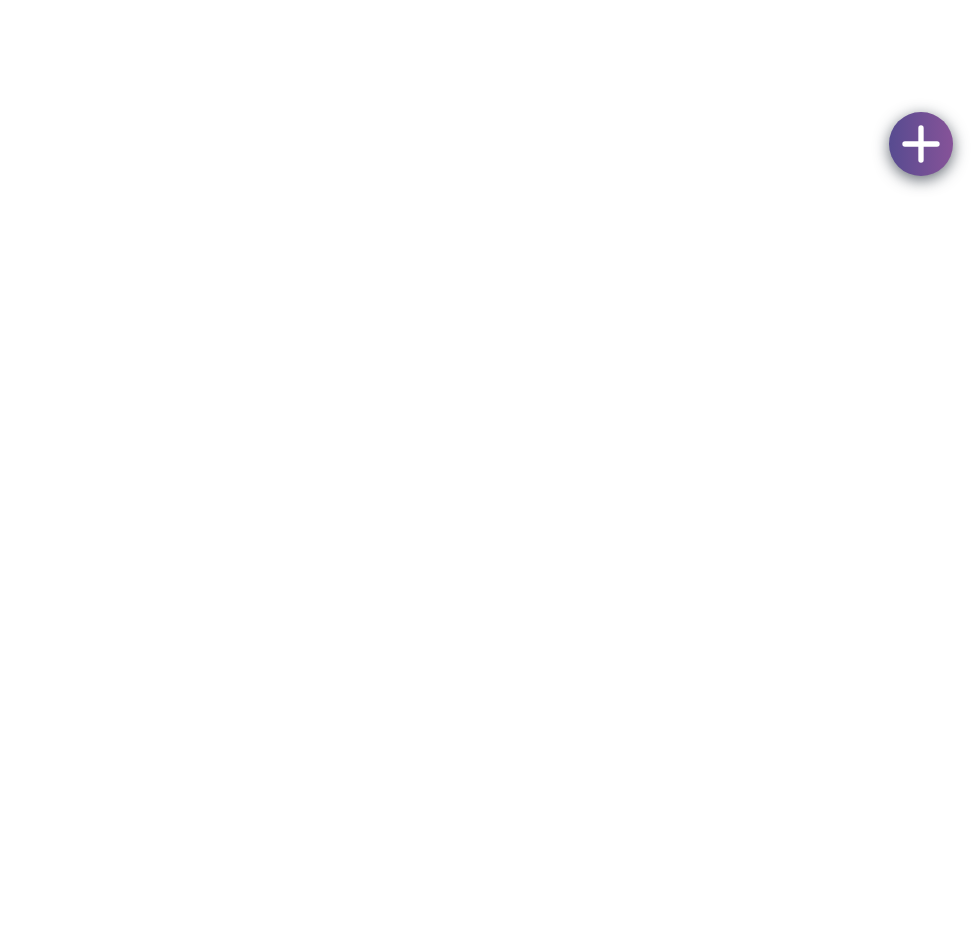
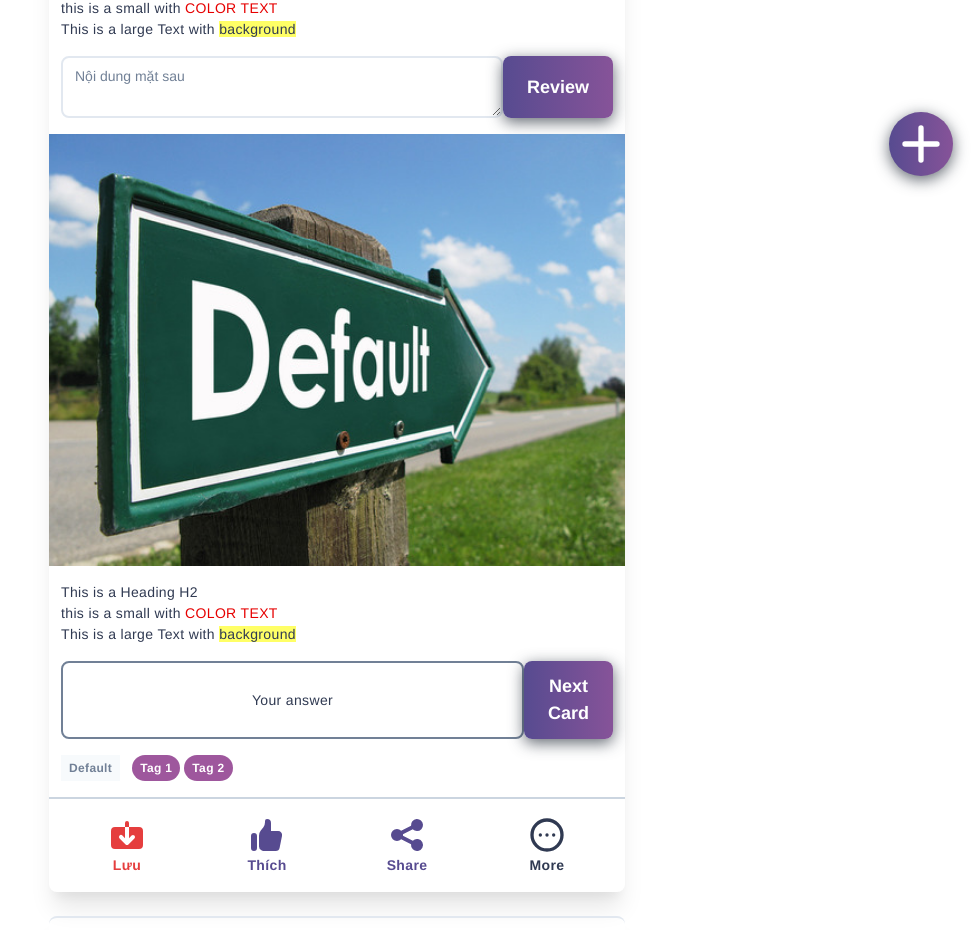
Before and after one commit to giangvincent/english-learning-social-network, a Vue app: page / in a window 1280 px wide. Shown: the part 594-1524 px from the top of the page, without its empty margins (303-1280 px from the left). Before the commit the page ends 800 px from the top, so only its background shows below. Built offline with nearby package versions, Linux system fonts and the light colour scheme; a web font is replaced by a local one.

Commit message:
update flash card

```diff
--- a/src/components/Creator/FlashCard.vue
+++ b/src/components/Creator/FlashCard.vue
@@ -3,11 +3,20 @@
     <fieldset
       class="relative my-2 p-3 border-2 border-blue-900 rounded-lg"
       v-for="(card, index) in flashCards"
-      :key="'flash-card-'+ index"
+      :key="'flash-card-' + index"
     >
-      <legend class="mx-2 font-bold rounded-lg bg-blue-900 text-white p-2">Flash Card {{index + 1}}</legend>
-      <div class="absolute right-0 rounded-full w-10 -mr-3 -mt-10" @click="removeCard(index)">
-        <svg xmlns="http://www.w3.org/2000/svg" viewBox="0 0 20 20" fill="currentColor">
+      <legend class="mx-2 font-bold rounded-lg bg-blue-900 text-white p-2">
+        Flash Card {{ index + 1 }}
+      </legend>
+      <div
+        class="absolute right-0 rounded-full w-10 -mr-3 -mt-10"
+        @click="removeCard(index)"
+      >
+        <svg
+          xmlns="http://www.w3.org/2000/svg"
+          viewBox="0 0 20 20"
+          fill="currentColor"
+        >
           <path
             fill-rule="evenodd"
             d="M10 18a8 8 0 100-16 8 8 0 000 16zM8.707 7.293a1 1 0 00-1.414 1.414L8.586 10l-1.293 1.293a1 1 0 101.414 1.414L10 11.414l1.293 1.293a1 1 0 001.414-1.414L11.414 10l1.293-1.293a1 1 0 00-1.414-1.414L10 8.586 8.707 7.293z"
@@ -25,15 +34,21 @@
 
       <div class="py-1">
         <span class="px-1 text-sm text-gray-600">Kết quả</span>
-        <content-editor :contentIndex="'-flip-content-' + index"></content-editor>
+        <content-editor
+          :contentIndex="'-flip-content-' + index"
+        ></content-editor>
       </div>
       <!-- text content editor -->
+
+      <image-preview></image-preview>
     </fieldset>
     <div class="flex justify-center">
       <button
         class="float-right font-semibold text-white rounded-lg px-3 py-2 btn-hover bg-color-black"
         @click="addCard()"
-      >Thêm Card mới</button>
+      >
+        Thêm Card mới
+      </button>
     </div>
   </div>
 </template>
@@ -45,11 +60,11 @@ export default {
   name: "flash-card",
   components: {
     ContentEditor,
-    ImagePreview,
+    ImagePreview
   },
   data() {
     return {
-      flashCards: [{ content: "", images: [], flipContent: "" }],
+      flashCards: [{ content: "", images: [], flipContent: "" }]
     };
   },
   methods: {
@@ -58,7 +73,7 @@ export default {
     },
     addCard() {
       this.flashCards.push({ content: "", images: [] });
-    },
-  },
+    }
+  }
 };
 </script>
--- a/src/components/Feed/FlashCard.vue
+++ b/src/components/Feed/FlashCard.vue
@@ -1,5 +1,7 @@
 <template>
-  <div class="border-t-2 shadow-xl rounded-lg mb-6 tracking-wide w-full">
+  <div
+    class="border-t-2 shadow-xl rounded-lg mb-6 tracking-wide w-full relative"
+  >
     <div class="w-full flex justify-between p-3">
       <div class="flex">
         <div class="rounded-full h-8 w-8 flex overflow-hidden">
@@ -9,14 +11,23 @@
           braydoncoyer
         </div>
       </div>
-      <div class="flex cursor-pointer content-center flex-wrap text-gray-500">
+      <div class="flex cursor-pointer items-center flex-wrap">
+        <div
+          class="bg-gray-700 border-2 border-white text-white text-center font-bold rounded-full p-1 mx-2"
+        >
+          Card 2/10
+        </div>
+        <span class="text-gray-500">
           2h ago
+        </span>
       </div>
     </div>
     <!-- End author info parts -->
 
+    <!-- card indicator -->
+    <div ref="frontCard">
       <div class="mx-auto bg-color-black">
-      <img class="w-full" src="@/assets/images/default.jpg" />
+        <img class="w-full" src="@/assets/images/default-vertical.jpg" />
       </div>
       <!-- End media -->
       <div class="px-3 py-4">
@@ -38,6 +49,61 @@
         </p>
       </div>
       <!-- End content text -->
+      <div class="px-3 pb-4 flex flex-row">
+        <textarea
+          placeholder="Nội dung mặt sau"
+          type="text"
+          class="text-md block px-3 py-2 rounded-lg w-full bg-white border-2 border-gray-300 placeholder-gray-600 focus:placeholder-gray-500 focus:bg-white focus:border-gray-600 focus:outline-none"
+        ></textarea>
+        <button
+          class="flex-1 text-lg font-semibold w-full text-white rounded-lg px-6 py-3 btn-hover gradient-black"
+        >
+          Review
+        </button>
+      </div>
+      <!-- Review back card -->
+    </div>
+    <!-- front card -->
+
+    <div ref="backCard">
+      <div class="mx-auto bg-color-black">
+        <img class="w-full" src="@/assets/images/default-vertical.jpg" />
+      </div>
+      <!-- End media -->
+      <div class="px-3 py-4">
+        <h2>This is a Heading H2</h2>
+        <p>
+          <span class="ql-size-small">this is a small with </span
+          ><span class="ql-size-small" style="color: rgb(230, 0, 0);"
+            >COLOR TEXT</span
+          >
+        </p>
+        <p class="ql-align-center">
+          <span class="ql-size-large ql-font-monospace"
+            >This is a large Text with </span
+          ><span
+            class="ql-size-large ql-font-monospace"
+            style="background-color: rgb(255, 255, 102);"
+            >background</span
+          >
+        </p>
+      </div>
+      <!-- End content text -->
+      <div class="px-3 pb-4 flex flex-row ">
+        <div
+          class="flex flex-wrap content-center justify-center text-md block px-3 py-2 rounded-lg w-full bg-white border-2 bg-white border-gray-600 focus:outline-none"
+        >
+          Your answer
+        </div>
+        <button
+          class="flex-1 text-lg font-semibold w-full text-white rounded-lg px-6 py-3 btn-hover gradient-black"
+        >
+          Next Card
+        </button>
+      </div>
+      <!-- Review back card -->
+    </div>
+    <!-- Back card -->
 
     <div class="px-3 pb-4">
       <span
--- a/src/components/Feed/Main.vue
+++ b/src/components/Feed/Main.vue
@@ -2,7 +2,7 @@
   <div class="w-full my-6 md:px-6 lg:px-8 py-20 md:py-10 md:w-6/12 mx-auto">
     <section v-for="(item, index) in itemArray" :key="'post-' + index">
       <post v-if="item.type == 'normalPost'"></post>
-      <flash-card v-if="item.type == 'flashCard'"></flash-card>
+      <flash-card></flash-card>
       <quiz v-if="item.type == 'quiz'"></quiz>
     </section>
   </div>
@@ -18,17 +18,17 @@ export default {
   components: {
     Post,
     FlashCard,
-    Quiz,
+    Quiz
   },
   props: {
-    itemArray: Array,
+    itemArray: Array
   },
   data() {
     return {
       items: [],
-      Numlist: 10,
+      Numlist: 10
     };
   },
-  mouted() {},
+  mouted() {}
 };
 </script>
```
Lines whose indentation alone changed are shown as unchanged.
